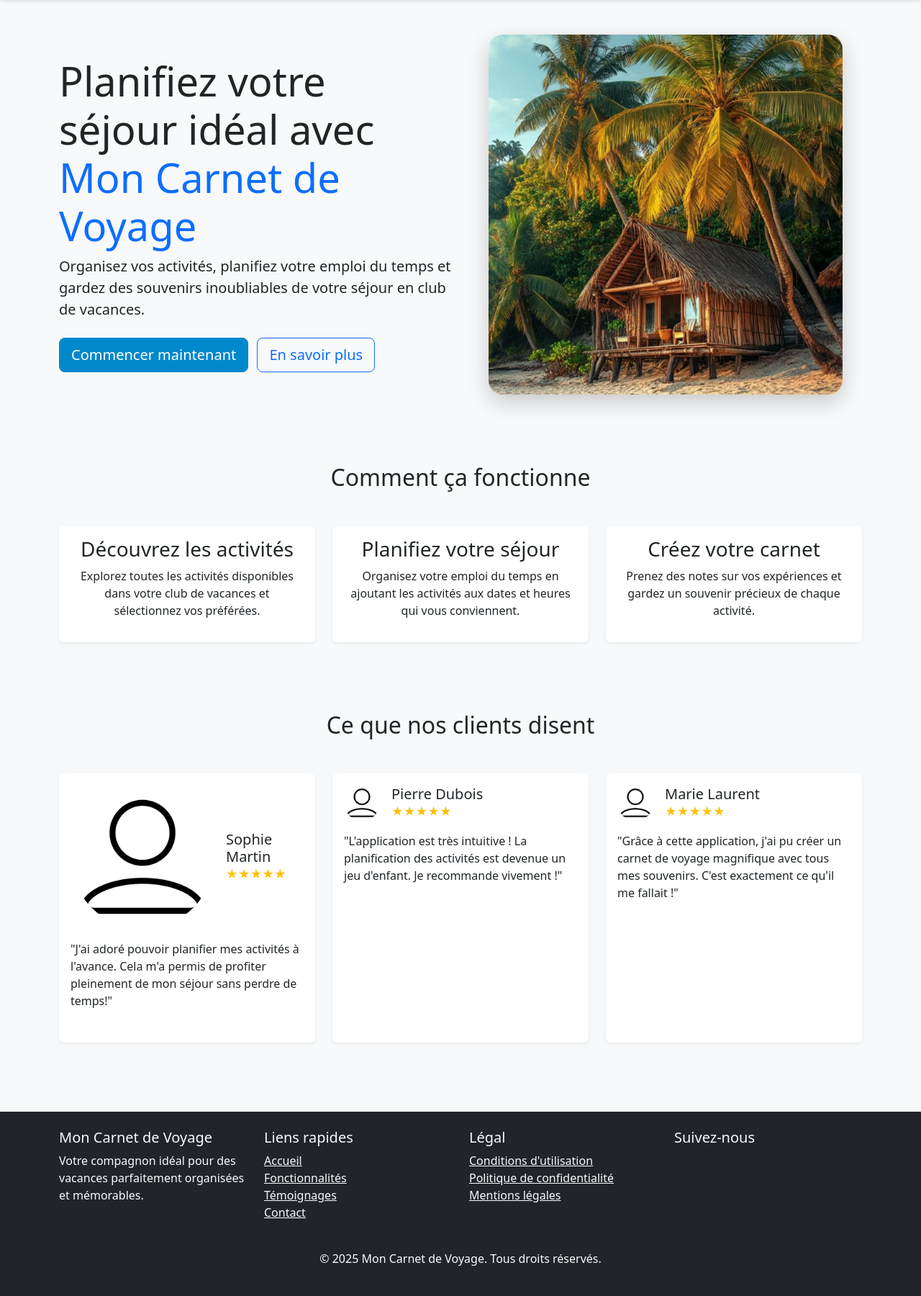
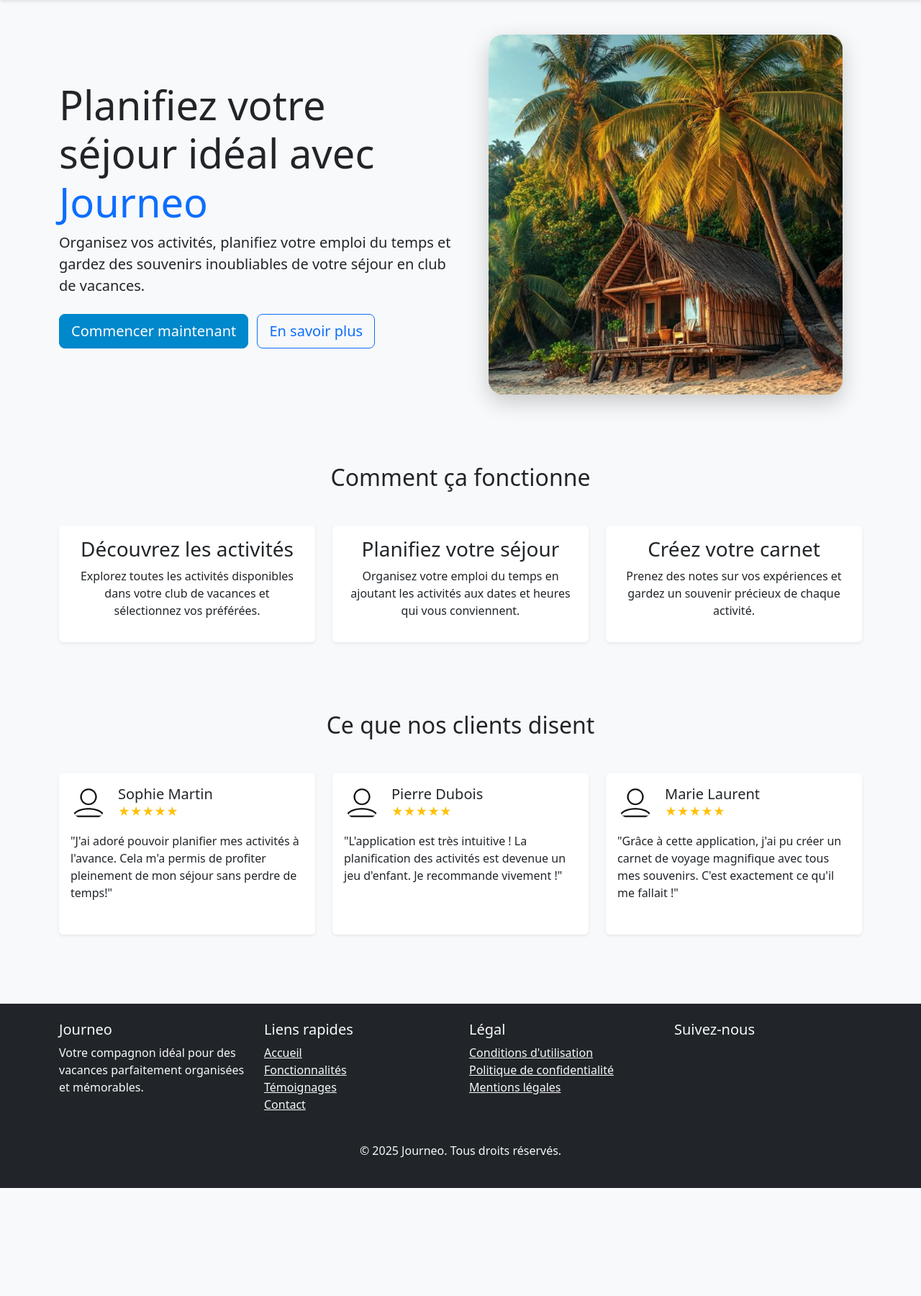
Before and after one commit to ashurafu04/mgvc, a Django app: page / in a window 1280 px wide. Shown: the part 70-1870 px from the top of the page at 72% size. After the commit the page ends 1720 px from the top, so only its background shows below. Run offline with Django 5.2, Linux system fonts and the light colour scheme; some libraries are stand-ins or nearby versions.

Commit message:
Update home and base templates

```diff
--- a/carnet_de_voyage/templates/base.html
+++ b/carnet_de_voyage/templates/base.html
@@ -4,7 +4,7 @@
   <head>
     <meta charset="UTF-8" />
     <meta name="viewport" content="width=device-width, initial-scale=1.0" />
-    <title>Mon Carnet de Voyage</title>
+    <title>Journeo</title>
     <link
       href="https://cdn.jsdelivr.net/npm/bootstrap@5.3.0/dist/css/bootstrap.min.css"
       rel="stylesheet"
@@ -15,10 +15,7 @@
   <body>
     <nav class="navbar navbar-expand-lg navbar-light bg-light">
       <div class="container">
-        <a
-          class="navbar-brand"
-          href="{% url 'home' %}"
-        >
+        <a class="navbar-brand" href="{% url 'home' %}">
           <img
             src="{% static 'images/journeoLogo.png' %}"
             alt="Logo"
@@ -38,7 +35,7 @@
       <div class="container">
         <div class="row">
           <div class="col-md-3">
-            <h5>Mon Carnet de Voyage</h5>
+            <h5>Journeo</h5>
             <p>
               Votre compagnon idéal pour des vacances parfaitement organisées et
               mémorables.
@@ -82,7 +79,7 @@
           </div>
         </div>
         <div class="text-center mt-4">
-          <p>&copy; 2025 Mon Carnet de Voyage. Tous droits réservés.</p>
+          <p>&copy; 2025 Journeo. Tous droits réservés.</p>
         </div>
       </div>
     </footer>
--- a/carnet_de_voyage/templates/home.html
+++ b/carnet_de_voyage/templates/home.html
@@ -5,7 +5,7 @@
       <div class="col-md-6">
         <h1 class="display-4">
           Planifiez votre séjour idéal avec
-          <span class="text-primary">Mon Carnet de Voyage</span>
+          <span class="text-primary">Journeo</span>
         </h1>
         <p class="lead">
           Organisez vos activités, planifiez votre emploi du temps et gardez des
@@ -85,7 +85,7 @@
                 src="{% static 'images/utilisateur.png' %}"
                 alt="Sophie Martin"
                 class="rounded-circle me-3"
-                width="200"
+                width="50"
               />
               <div>
                 <h5 class="mb-0">Sophie Martin</h5>
```
